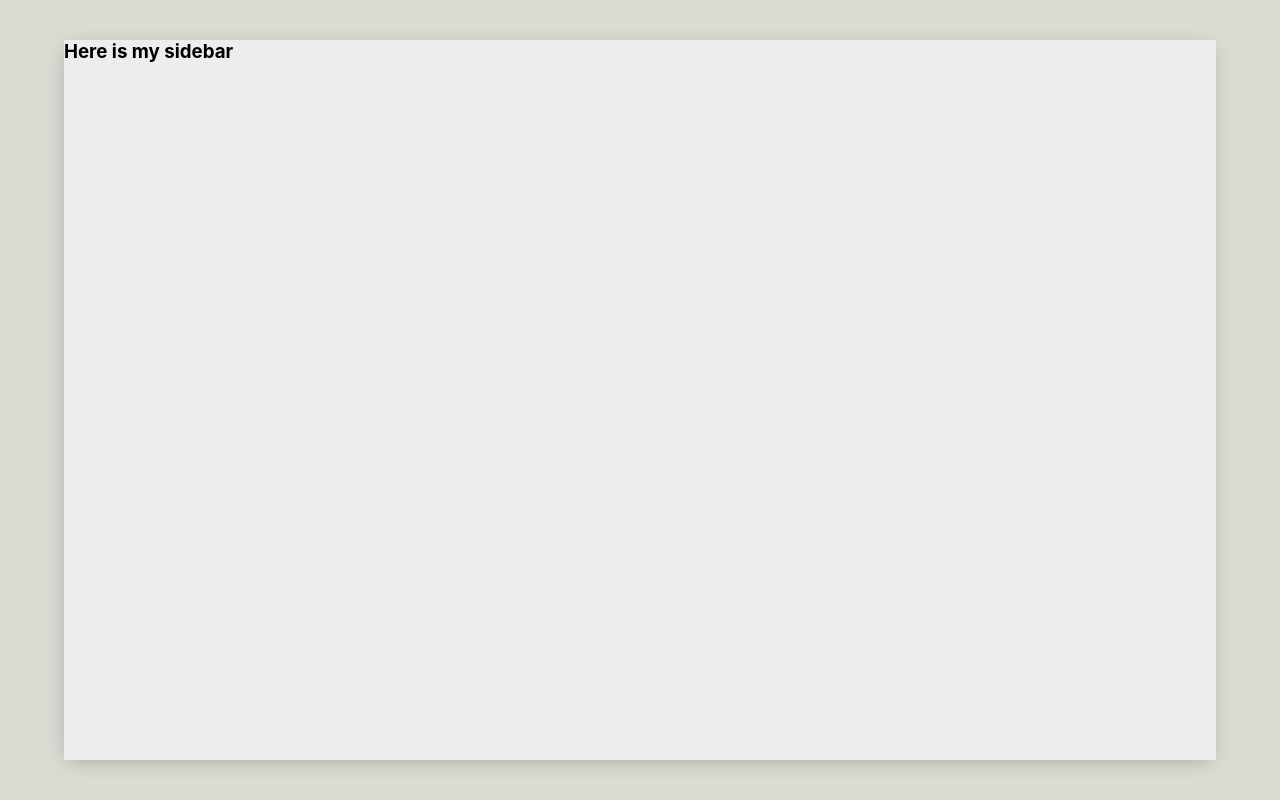
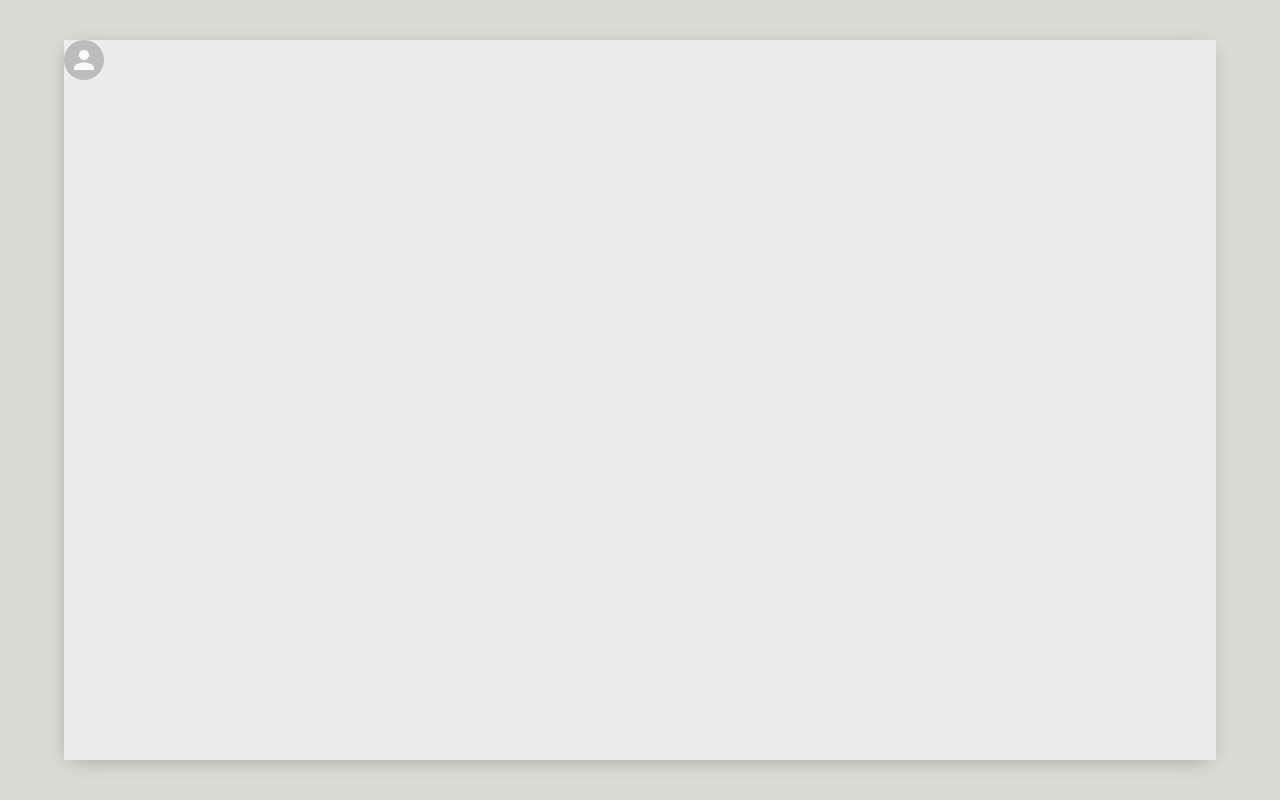
Before and after one commit to Ian-Balijawa/messanger-app, a React (Create React App) app: page / in a window 1280 px wide. Built offline with nearby package versions, Linux system fonts and the light colour scheme.

Commit message:
new changes

```diff
--- a/src/Sidebar.js
+++ b/src/Sidebar.js
@@ -1,10 +1,13 @@
 import React from 'react'
 import "./Sidebar.css"
+import Avatar from '@material-ui/core/Avatar';
 
 function Sidebar() {
   return (
     <div className="side-bar">
-        <h3>Here is my sidebar</h3>
+           <div className="sidebar-header">
+               <Avatar/>
+           </div>
     </div>
   )
 }
```
